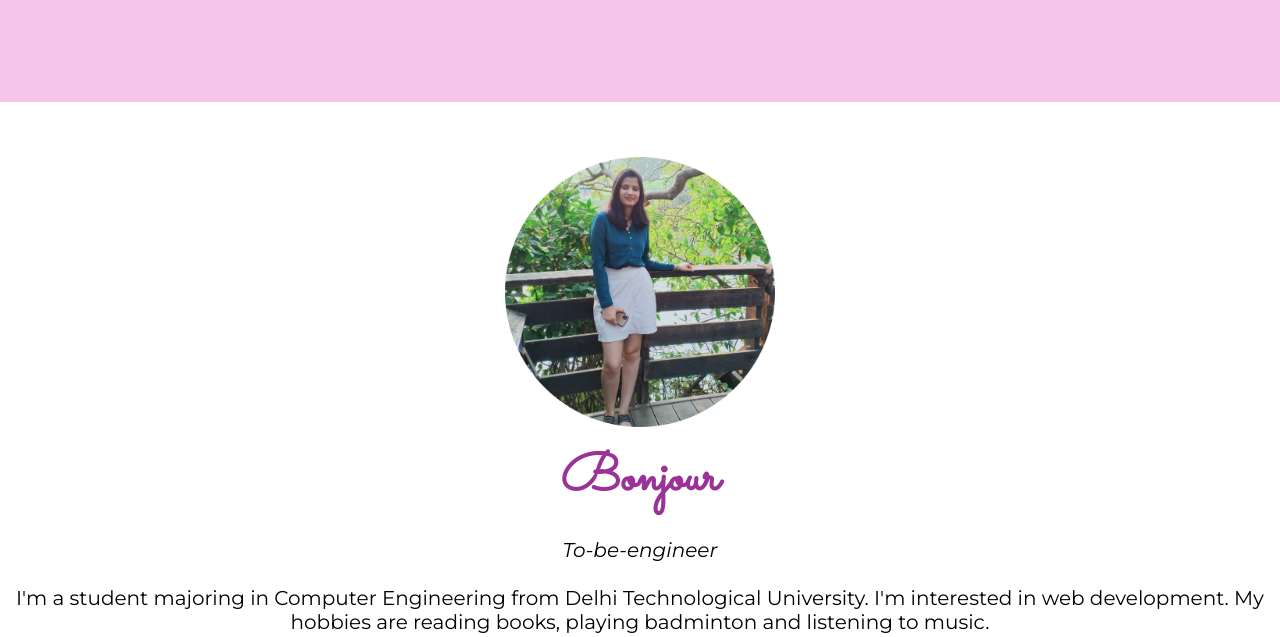
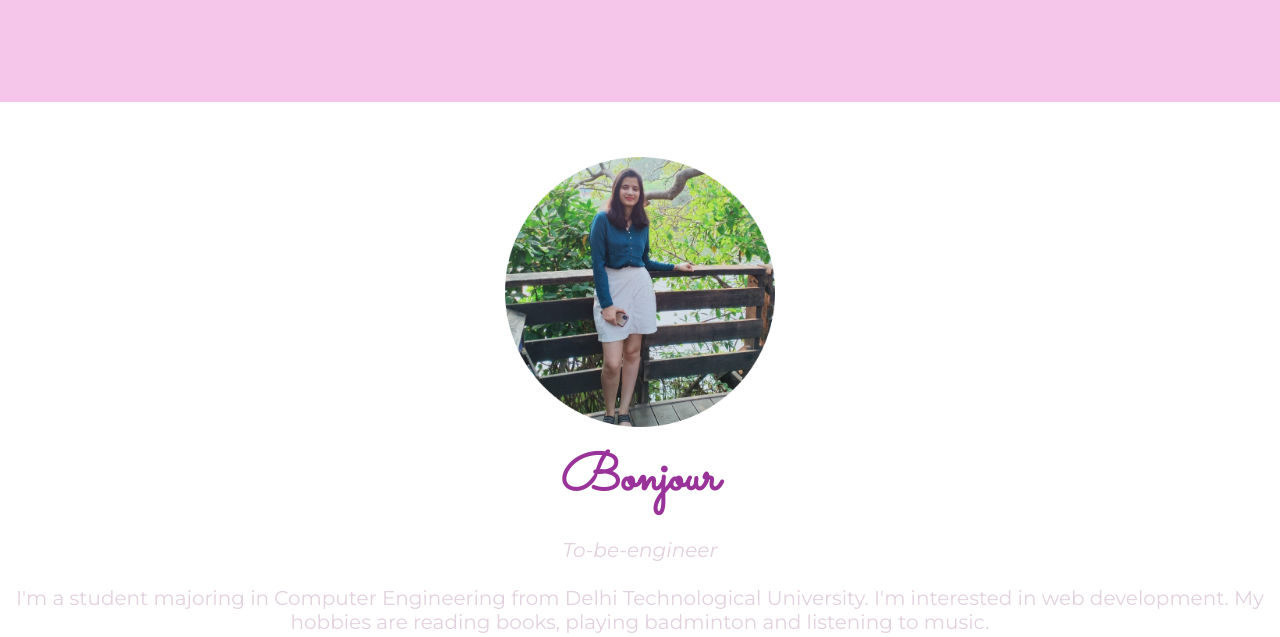
Before and after one commit to AmeeshaDabas/Portfolio, a plain HTML site: page index.html in a window 1280 px wide. Shown: the part 1160-1797 px from the top of the page. Drawn offline with Linux system fonts and the light colour scheme.

Commit message:
Update style.css

```diff
--- a/css/style.css
+++ b/css/style.css
@@ -134,6 +134,9 @@ h5{
     width: 25%;
     float: right;
 }
+.middle-container{
+color:#e2d1de;
+}
 .bottom-container {
     background-color: #a56c97;
     padding: 50px 0 20px;
```
